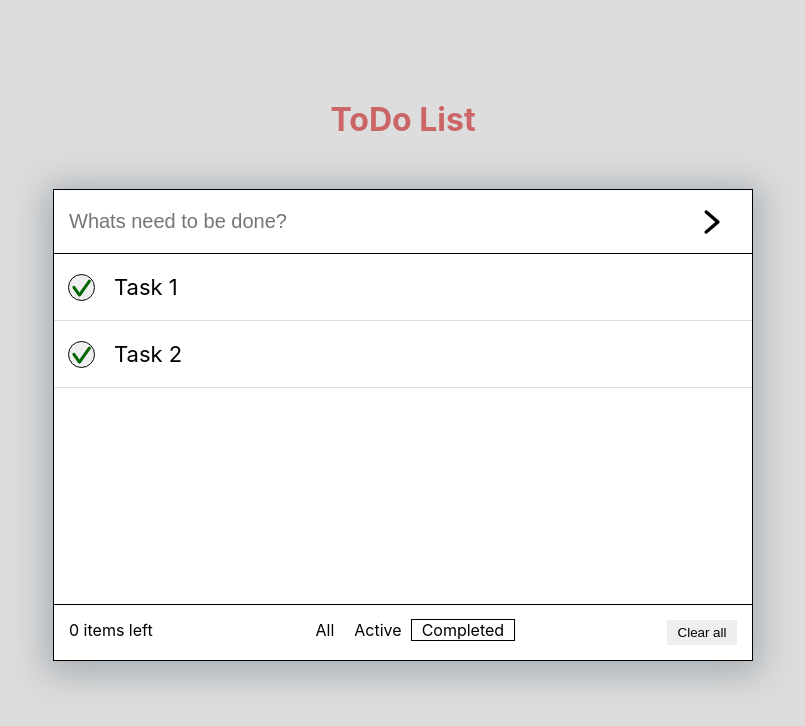
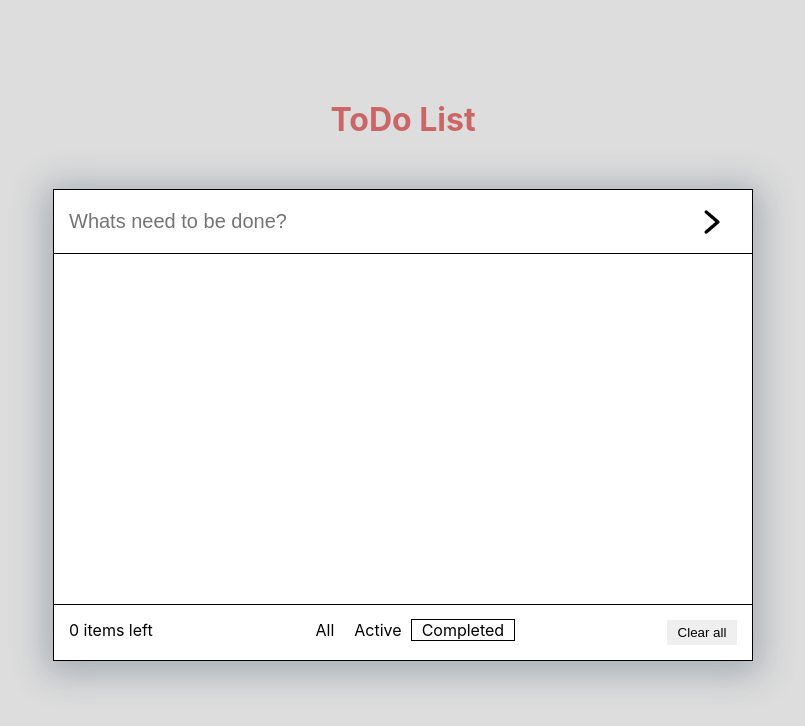
Before and after one commit to sjalavandring/todo-list, a React (Create React App) app: page /completed in a window 1280 px wide. Shown: the top 726 px of the page, without its empty margins (237-1042 px from the left). Built offline with nearby package versions, Linux system fonts and the light colour scheme.

Commit message:
Финальная версия

```diff
--- a/src/Components/Tasks/ActiveTasks.tsx
+++ b/src/Components/Tasks/ActiveTasks.tsx
@@ -1,16 +1,20 @@
+import {taskInfo, taskProps} from '../../interfaces/taskList'
 import {Task} from '../../index'
 
-function ActiveTasks () {
+
+let ActiveTasks: React.FC<taskProps> = function ({taskList, ToggleTaskStatus}) {
+	let activeTaskList = taskList.map((currentTask, id) => {
+		if (taskList[id].completed != true) {
+			return (
+				<Task task={taskList[id]} ToggleTaskStatus={ToggleTaskStatus} />
+			)
+		} else return null
+	})
+
+
 	return (
 		<>
-			<div className="tasks-list-elem">
-				<button className="custom-checkbox"></button>
-				<div className="tasks-list-elem__item">Task 1</div>
-			</div>
-			<div className="tasks-list-elem">
-				<button className="custom-checkbox"/>
-				<div className="tasks-list-elem__item">Task 2</div>
-			</div>
+			{activeTaskList}
 		</>
 	)
 }
--- a/src/Components/Tasks/AllTasks.tsx
+++ b/src/Components/Tasks/AllTasks.tsx
@@ -1,14 +1,8 @@
-import {taskListInterface} from '../../interfaces/taskList'
-import {taskInfo} from '../../interfaces/taskList'
+import {taskInfo, taskProps} from '../../interfaces/taskList'
 import {Task} from '../../index'
-import {useEffect} from 'react'
 
-interface TasksProps {
-	taskList: taskInfo[];
-	ToggleTaskStatus: (id: number) => void;
-}
 
-let AllTasks: React.FC<TasksProps> = function  ({taskList, ToggleTaskStatus}) {
+let AllTasks: React.FC<taskProps> = function  ({taskList, ToggleTaskStatus}) {
 	let allTaskList = taskList.map((currentTask, id) => {
 		return (
 			<Task task={taskList[id]} ToggleTaskStatus={ToggleTaskStatus} />
--- a/src/Components/Tasks/CompletedTasks.tsx
+++ b/src/Components/Tasks/CompletedTasks.tsx
@@ -1,14 +1,20 @@
-function CompletedTasks () {
+import {taskInfo, taskProps} from '../../interfaces/taskList'
+import {Task} from '../../index'
+
+
+let CompletedTasks: React.FC<taskProps> = function ({taskList, ToggleTaskStatus}) {
+	let completedTaskList = taskList.map((currentTask, id) => {
+		if (taskList[id].completed) {
+			return (
+				<Task task={taskList[id]} ToggleTaskStatus={ToggleTaskStatus} />
+			)
+		} else return null
+	})
+
+
 	return (
 		<>
-			<div className="tasks-list-elem">
-				<button className="custom-checkbox"></button>
-				<div className="tasks-list-elem__item">Task 1</div>
-			</div>
-			<div className="tasks-list-elem">
-				<button className="custom-checkbox"/>
-				<div className="tasks-list-elem__item">Task 2</div>
-			</div>
+			{completedTaskList}
 		</>
 	)
 }
--- a/src/Components/Tasks/Task.tsx
+++ b/src/Components/Tasks/Task.tsx
@@ -1,5 +1,5 @@
 import {ReactNode, useState}  from 'react'
-import {taskInfo} from  '../../interfaces/taskList'
+import {taskInfo}  from  '../../interfaces/taskList'
 import {useEffect} from 'react'
 
 type TaskProps = {
--- a/src/Components/Wrapper/Wrapper.tsx
+++ b/src/Components/Wrapper/Wrapper.tsx
@@ -73,7 +73,7 @@ function Wrapper () {
 		}
 	}
 
-	function checkActiveTasks() {
+	function checkCompletedTasks() {
 		let activeTasksCount: number = 0;
 		taskList.forEach ((task, id) => {
 			if (task.completed) {
@@ -95,8 +95,8 @@ function Wrapper () {
 					<Suspense fallback={<div>Загрузка</div>}>
 				        <Routes>
 				        	<Route path="/" element={taskList.length == 0 ? <NothingFound/> : <AllTasks taskList={taskList} ToggleTaskStatus={ToggleTaskStatus}/>}/>
-					        <Route path="/active" element={checkActiveTasks() == 0 ? <NothingFound/> : <ActiveTasks />}/>
-					        <Route path="/completed" element={<CompletedTasks />}/>
+					        <Route path="/active" element={checkCompletedTasks() == 0 ? <NothingFound/> : <ActiveTasks taskList={taskList} ToggleTaskStatus={ToggleTaskStatus}/>}/>
+					        <Route path="/completed" element={checkCompletedTasks() != 0 ? <NothingFound/> : <CompletedTasks taskList={taskList} ToggleTaskStatus={ToggleTaskStatus}/>}/>
 				        </Routes>
 			        </Suspense>
 				</div>
```
Also changed, not shown: src/interfaces/taskList.tsx (+7 -2 lines).
